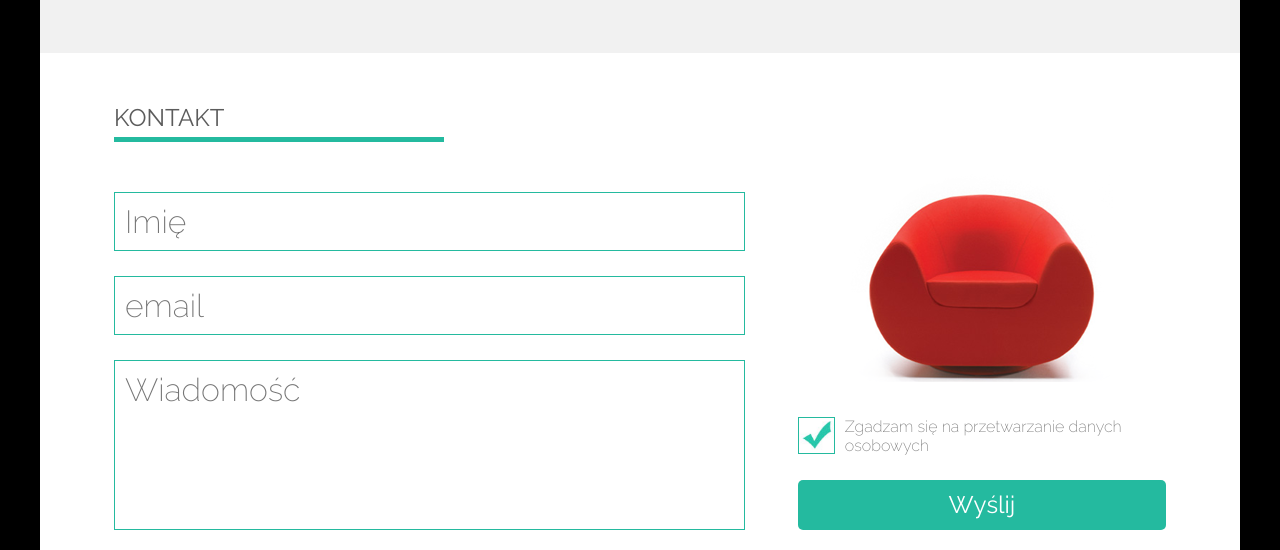
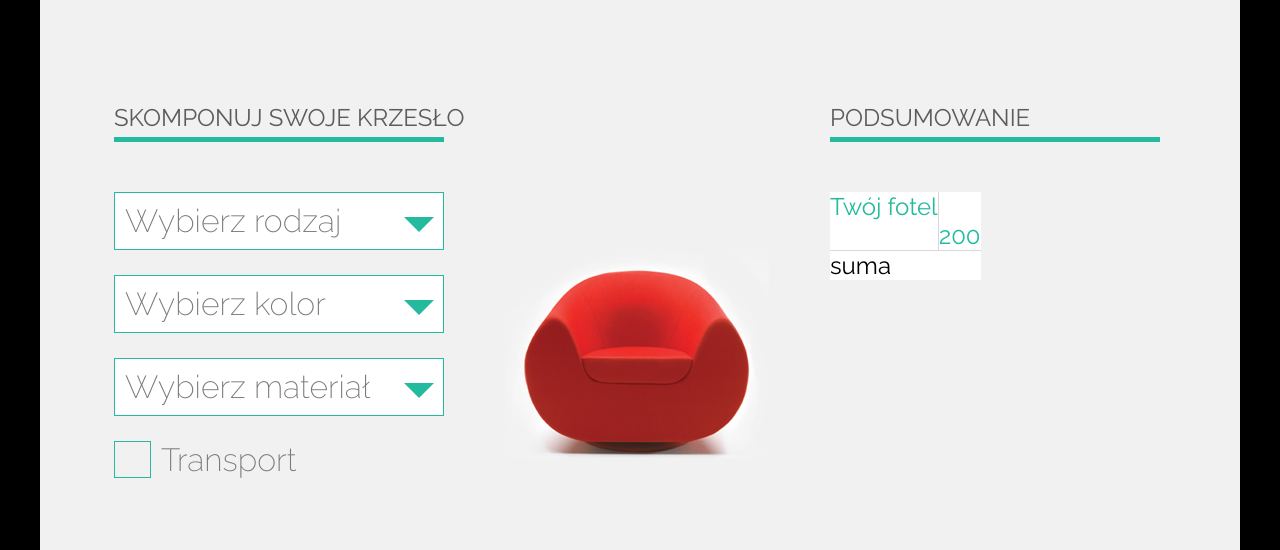
Before and after one commit to MikolajSzczepkowski/workshop, a plain HTML site: page index.html in a window 1280 px wide. Shown: the part 1467-2017 px from the top of the page. Drawn offline with Linux system fonts and the light colour scheme.

Commit message:
new section

```diff
--- a/css/style.css
+++ b/css/style.css
@@ -228,11 +228,13 @@ form submit {
   background: #f1f1f1;
 }
 #prices .container .wrapper,
+#compose .container .wrapper,
 #contact .container {
   height: 100%;
   padding: 50px 0 0 0
 }
 #prices h2,
+#compose h2,
 #contact h2 {
   margin: 0 0 75px 14px;
   width: 330px;
@@ -361,9 +363,85 @@ form submit {
 .choice:hover .benefits p:nth-child(even) {
   background: #f1f1f1;
 }
+#compose .container {
+  background: #f1f1f1;
+}
+#compose form > div{
+  position: relative;
+  display: inline-block;
+  float: left;
+  box-sizing: border-box;
+  width: 330px;
+  height: 500px;
+  margin: 0 14px;
+}
+#compose h2{
+  margin: 0;
+}
+#compose .border-bottom h2{
+  width: 110%;
+}
+#compose .border-bottom {
+  width: 100%;
+  margin: 0 0 50px 0;
+}
+#compose select {
+  background: #fff;
+  -webkit-appearance: none;
+    -moz-appearance: none;
+    appearance: none;
+}
+#compose select {
+  color: #797979;
+}
+#compose .select-wrapper {
+  position: relative;
+}
+#compose .select-wrapper::after {
+  content: "";
+  position: absolute;
+  top: 25px;
+  right: 10px;
+  width: 0;
+  height: 0;
+  border-style: solid;
+  border-width: 15px 15px 0 15px;
+  border-color: #24ba9e transparent transparent transparent;
+}
+#compose label {
+  font-size: 32px;
+}
+#compose div img {
+  position: absolute;
+  top: 0;
+  bottom: 0;
+  left: 0;
+  right: 0;
+  margin: auto;
+}
+#compose table {
+  background: #fff;
+  border-collapse: collapse;
+  font-size: 24px;
+}
+#compose td:nth-of-type(1n+2),
+#compose tr:first-child td:first-child {
+  color: #24ba9e
+}
+#compose td:first-child {
+  border-right: 1px solid #d8d8d8;
+}
+#compose tr:last-child td{
+  border-top: 1px solid #d8d8d8;
+}
+#compose tr:last-child td:first-child {
+  border-right: none;
+}
+#compose,
 #contact {
-    height: 550px;
+  height: 550px;
 }
+#compose .container,
 #contact .wrapper,
 #contact .container {
   height: 100%;
@@ -390,7 +468,9 @@ footer .wrapper > div {
 form .wrapper-right {
   height: 338px;
 }
-.wrapper-left input, form textarea {
+.wrapper-left input,
+form textarea,
+#compose select {
   display: block;
   resize: none;
   box-sizing: border-box;
--- a/index.html
+++ b/index.html
@@ -183,6 +183,107 @@
 			</div>
 		</div>
 	</section>
+	<section id="compose">
+		<div class="container">
+			<div class="wrapper">
+				<form name="userCompose">
+					<div>
+						<div class="border-bottom">
+							<h2 >skomponuj swoje krzesło</h2>
+						</div>
+						<div class="select-wrapper">
+							<select class="select-type" name="type">
+								<option value="" disabled selected>
+									Wybierz rodzaj
+								</option>
+								<option value="chairClair">
+									Chair Clair
+								</option>
+								<option value="chairMagenta">
+									Chair Magenta
+								</option>
+								<option value="chairSelena">
+									Chair Selena
+								</option>
+							</select>
+						</div>
+						<div class="select-wrapper">
+							<select class="select-color" name="color">
+								<option value="" disabled selected>
+									Wybierz kolor
+								</option>
+								<option value="red">
+									czerwony
+								</option>
+								<option value="black">
+									czarny
+								</option>
+								<option value="orange">
+									pomarańczowy
+								</option>
+							</select>
+						</div>
+						<div class="select-wrapper">
+							<select class="select-material" name="material">
+								<option value="" disabled selected>
+									Wybierz materiał
+								</option>
+								<option value="fabric">
+									tkanina
+								</option>
+								<option value="leather">
+									skóra
+								</option>
+							</select>
+						</div>
+						<input type="checkbox" id="addTransport"/>
+						<label for="addTransport"><span></span>Transport</label>
+					</div>
+					<div>
+						<img src="images/red_chair.png" alt="chair" title="chair"/>
+					</div>
+					<div>
+						<h2 class="border-bottom">podsumowanie</h2>
+						<table>
+							<tr>
+								<td>
+									Twój fotel
+								</td>
+								<td>
+
+								</td>
+							</tr>
+							<tr>
+								<td>
+
+								</td>
+								<td>
+200
+								</td>
+							</tr>
+							<tr>
+								<td>
+
+								</td>
+								<td>
+
+								</td>
+							</tr>
+							<tr>
+								<td>
+									suma
+								</td>
+								<td>
+
+								</td>
+							</tr>
+						</table>
+						<submit>Zamawiam</submit>
+					</div>
+				</form>
+			</div>
+		</div>
+	</section>
 	<section id="contact">
 		<div class="container">
 			<div class="wrapper">
```
